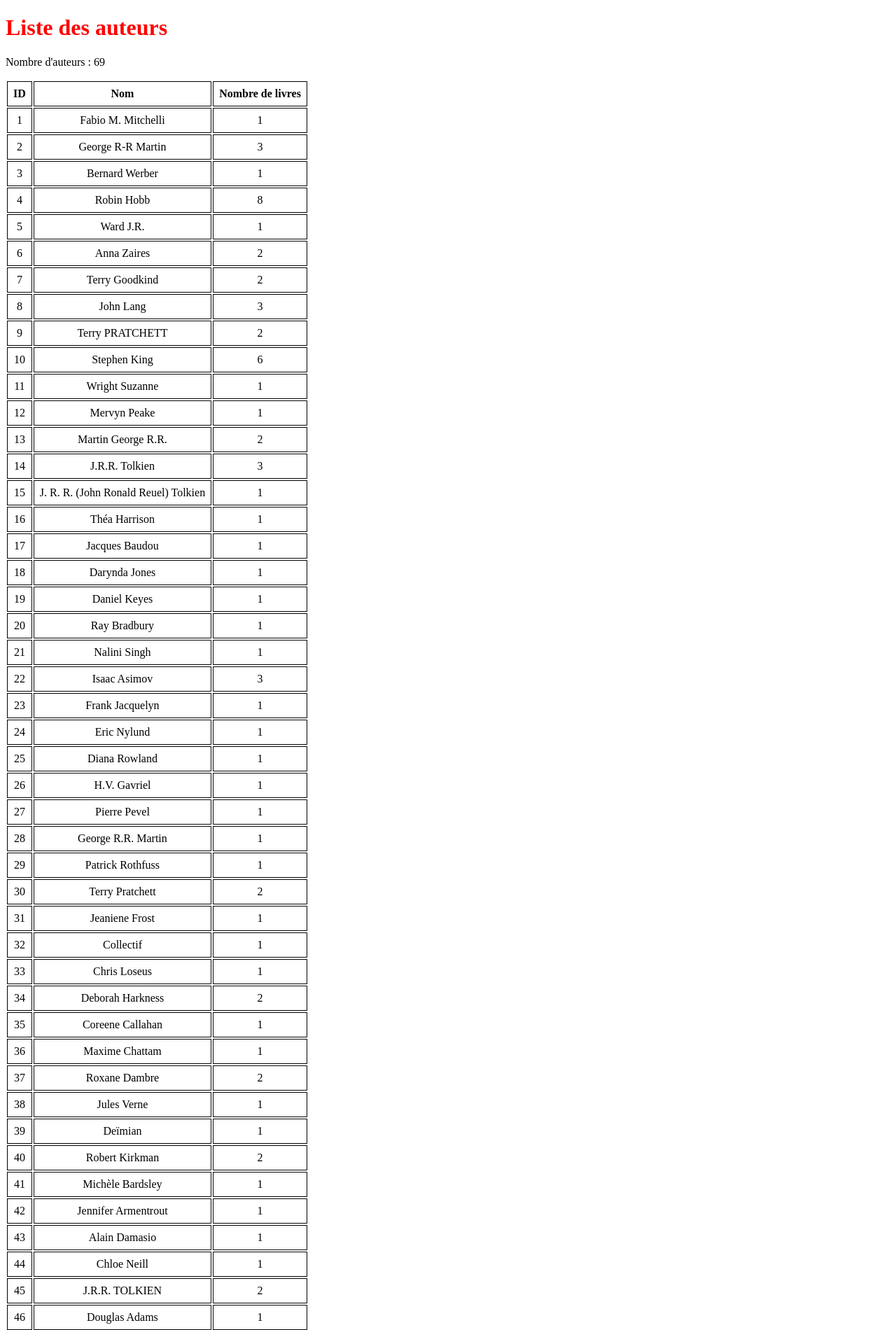
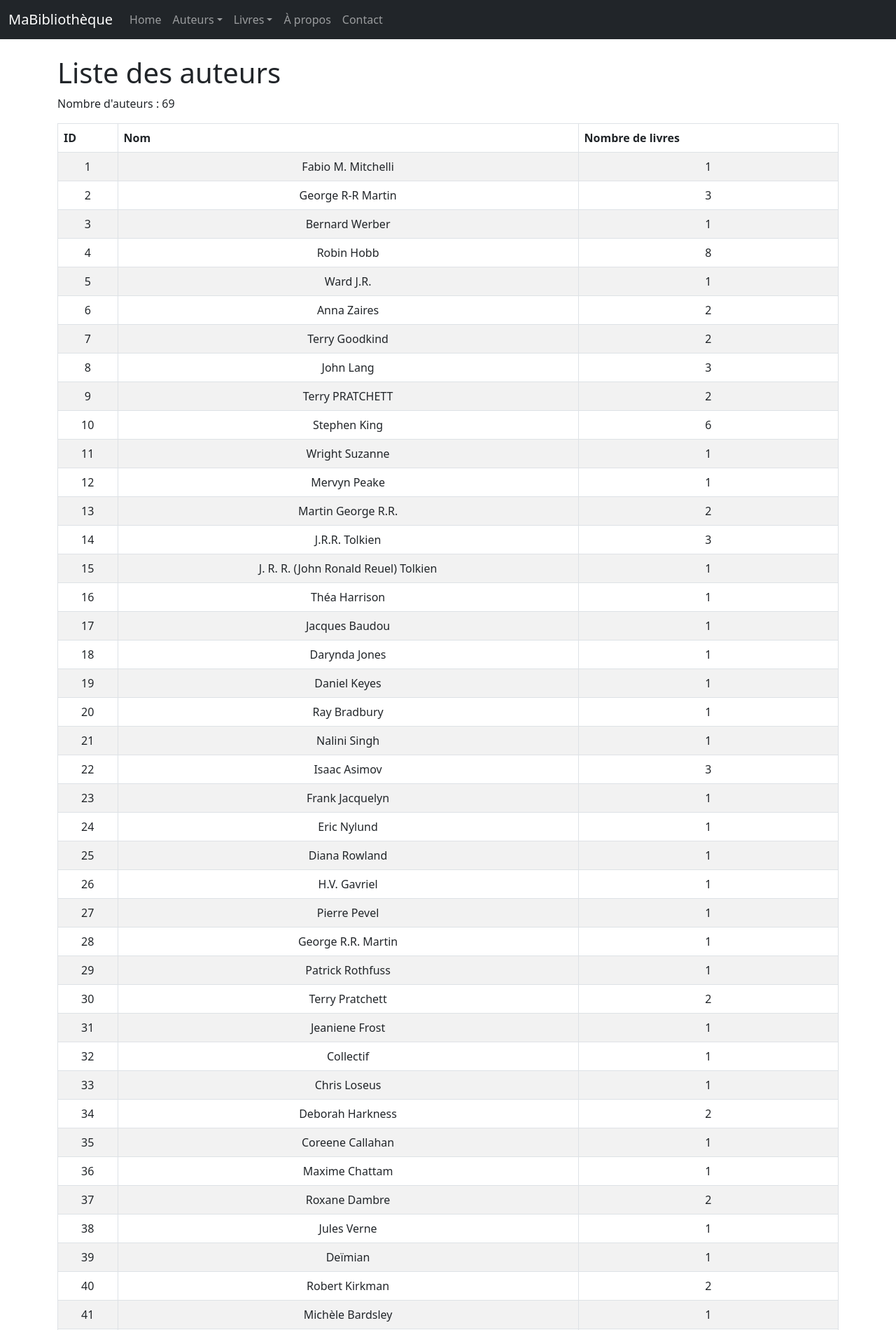
Before and after one commit to Woottsy/TutoFlask_TP1-dev_web, a Flask app: page /auteurs/ in a window 1280 px wide. Shown: the top 1900 px of the page at 70% size. Run offline with Flask 3, Linux system fonts and the light colour scheme.

Commit message:
fin du tp4

```diff
--- a/config.py
+++ b/config.py
@@ -9,3 +9,5 @@ CONTACT = "Bienvenue sur la page des contatcs !"
 import os
 basedir = os.path.abspath(os.path.dirname(__file__))
 SQLALCHEMY_DATABASE_URI='sqlite:///'+os.path.join(basedir, 'monApp.db')
+
+BOOTSTRAP_SERVE_LOCAL = True
--- a/monApp/app.py
+++ b/monApp/app.py
@@ -10,3 +10,6 @@ from flask_sqlalchemy import SQLAlchemy
 
 db = SQLAlchemy(app)
 # db.init_app(app)
+
+from flask_bootstrap5 import Bootstrap
+Bootstrap(app)
--- a/monApp/static/style.css
+++ b/monApp/static/style.css
@@ -8,3 +8,11 @@ td, th{
     border-collapse:initial;
     border: thin solid black;
 }
+
+#main {
+    margin-top: 5em;
+}
+
+body {
+    font-family: sans-serif;;
+}
--- a/monApp/templates/auteurs_list.html
+++ b/monApp/templates/auteurs_list.html
@@ -6,7 +6,7 @@
     {% if auteurs|length == 0 %}
         <p>Aucun auteur trouvé.</p>
     {% endif %}
-    <table>
+    <table class="table table-striped table-bordered table-hover">
         <thead>
             <tr>
                 <th>ID</th>
--- a/monApp/templates/base.html
+++ b/monApp/templates/base.html
@@ -1,8 +1,52 @@
 <!DOCTYPE html>
 <html>
-    <head>
-        <title>{{title}}</title>
-        <link rel="stylesheet" href="{{url_for('static', filename = 'style.css') }}">
-    </head>
-    {% block main %} {% endblock %}
+
+<head>
+    <meta charset="UTF-8">
+    <meta name="viewport" content="width=device-width, initial-scale=1.0">
+    <title>{% block title %}{% endblock %}</title>
+    <link rel="stylesheet" href="{{ url_for('static', filename='/style.css') }}">
+    <!-- Bootstrap CSS -->
+    <link href="https://cdn.jsdelivr.net/npm/bootstrap@5.3.0/dist/css/bootstrap.min.css" rel="stylesheet">
+</head>
+
+<body>
+    {% block navbar %}
+    <nav class="navbar navbar-expand-md navbar-dark bg-dark fixed-top">
+        <div class="container-fluid">
+            <a class="navbar-brand">MaBibliothèque</a>
+            <div class="collapse navbar-collapse" id="mainNavbar">
+                <ul class="navbar-nav me-auto mb-2 mb-md-0">
+                    <li class="nav-item"><a class="nav-link" href="{{ url_for('index') }}">Home</a></li>
+                    <li class="nav-item dropdown"><a class="nav-link dropdown-toggle" href="#" id="auteursDropdown"
+                            role="button" data-bs-toggle="dropdown" aria-expanded="false">Auteurs</a>
+                        <ul class="dropdown-menu" aria-labelledby="auteursDropdown">
+                            <li><a class="dropdown-item" href="{{ url_for('getAuteurs') }}">Liste des auteurs</a>
+                            </li>
+                        </ul>
+                    </li>
+                    <li class="nav-item dropdown"><a class="nav-link dropdown-toggle" href="#" id="livresDropdown"
+                            role="button" data-bs-toggle="dropdown" aria-expanded="false">Livres</a>
+                        <ul class="dropdown-menu" aria-labelledby="livresDropdown">
+                            <li><a class="dropdown-item" href="{{ url_for('getLivres') }}">Liste des livres</a>
+                            </li>
+                        </ul>
+                    </li>
+                    <li class="nav-item"><a class="nav-link" href="{{ url_for('about') }}">À propos</a>
+                    </li>
+                    <li class="nav-item"><a class="nav-link" href="{{ url_for('contacts') }}">Contact</a>
+                    </li>
+                </ul>
+            </div>
+        </div>
+    </nav> {% endblock %}
+    {% block content %}
+    <main id="main" role=" main" class=" container">
+        {% block main %}{% endblock %}
+    </main>
+    {% endblock %}
+    <!-- Bootstrap JS Bundle with Popper -->
+    <script src="https://cdn.jsdelivr.net/npm/bootstrap@5.3.0/dist/js/bootstrap.bundle.min.js"></script>
+</body>
+
 </html>
--- a/monApp/templates/livres_list.html
+++ b/monApp/templates/livres_list.html
@@ -6,7 +6,7 @@
     {% if auteurs|length == 0 %}
         <p>Aucun livre trouvé.</p>
     {% endif %}
-    <table>
+    <table class="table table-striped table-bordered table-hover">
         <thead>
             <tr>
                 <th>ID</th>
```
